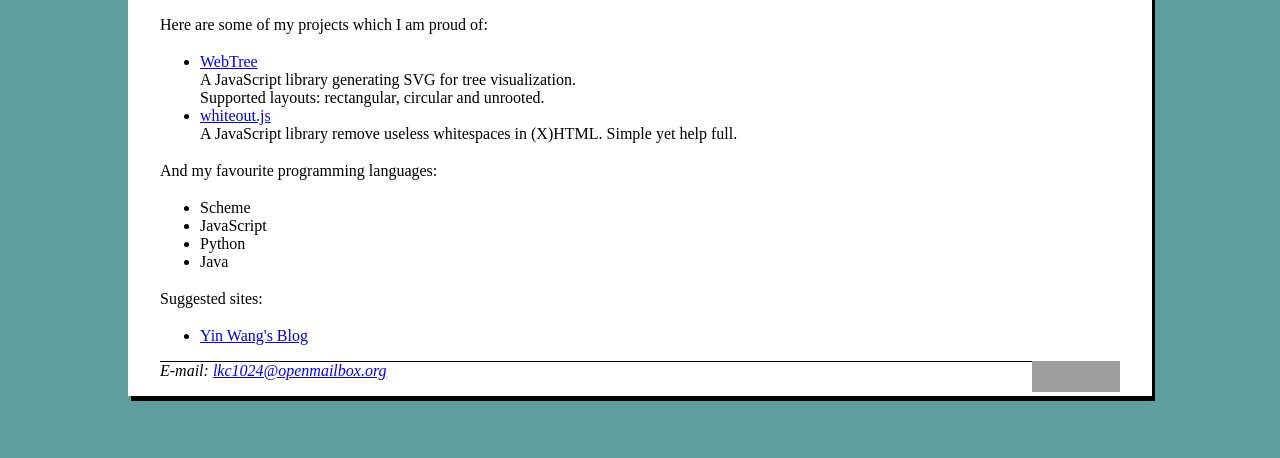
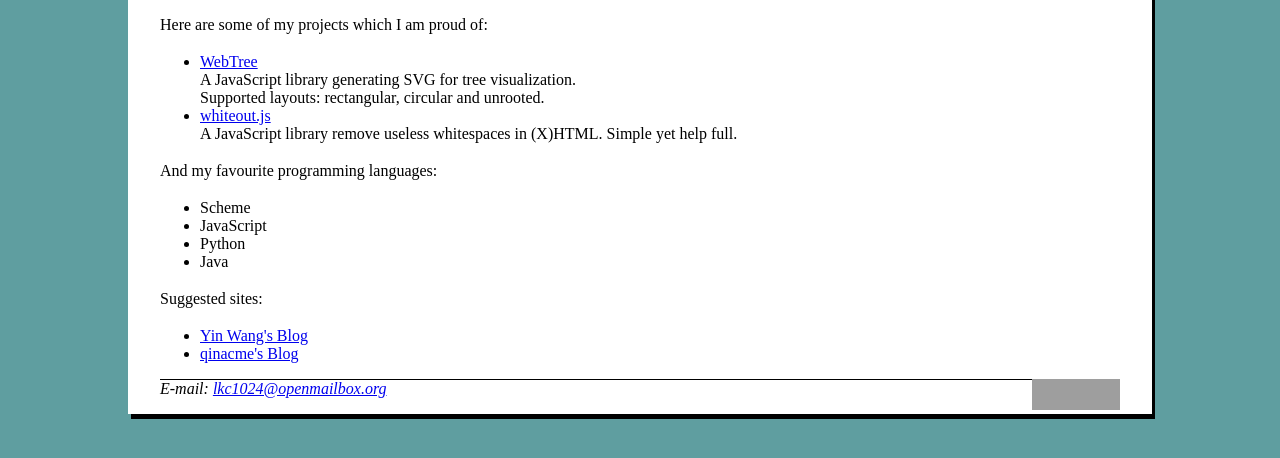
Before and after one commit to KelvinLu1024/KelvinLu1024.github.io, a plain HTML site: page index.html in a window 1280 px wide. Shown: the part 174-632 px from the top of the page. Drawn offline with Linux system fonts and the light colour scheme; grey boxes are pictures that could not be loaded.

Commit message:
add link to qin's blog

```diff
--- a/index.html
+++ b/index.html
@@ -44,6 +44,7 @@ A JavaScript library remove useless whitespaces in (X)HTML. Simple yet help full
 
 <ul>
 <li><a href="http://www.yinwang.org/">Yin Wang's Blog</a></li>
+<li><a href="http://qinacme.com/">qinacme's Blog</a></li>
 </ul>
 
     <div id="footer">
```
Also changed, not shown: 1 other file.
